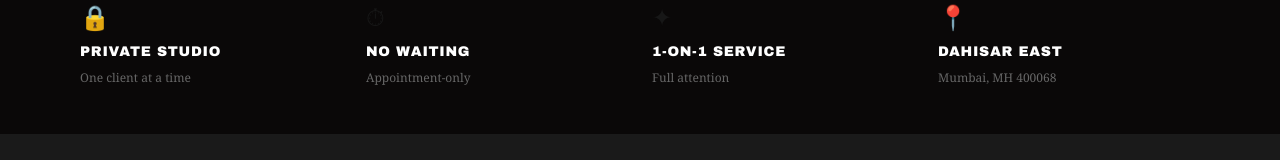
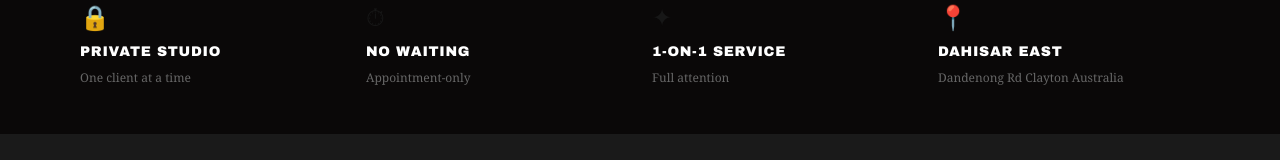
Before and after one commit to maisonatelier52-ux/Ann-s_salon, a Next.js app: page /booking in a window 1280 px wide. Shown: the part 1635-1795 px from the top of the page. Built offline with nearby package versions, Linux system fonts and the light colour scheme.

Commit message:
chnage the mumbai name

```diff
--- a/app/booking/page.jsx
+++ b/app/booking/page.jsx
@@ -991,7 +991,7 @@ export default function BookingPage() {
           <div className="flex items-center gap-4 mb-6">
             <div className="h-px w-10" style={{ backgroundColor: "#c9a96e" }} />
             <span className="uppercase text-xs tracking-[0.4em]" style={{ fontFamily: "Georgia, serif", color: "#c9a96e" }}>
-              Private Studio · Dahisar East, Mumbai
+              Private Studio · Dandenong Rd Clayton Australia
             </span>
           </div>
           <h1
@@ -1467,7 +1467,7 @@ export default function BookingPage() {
               { icon: "🔒", label: "Private Studio", sub: "One client at a time" },
               { icon: "⏱", label: "No Waiting", sub: "Appointment-only" },
               { icon: "✦", label: "1-on-1 Service", sub: "Full attention" },
-              { icon: "📍", label: "Dahisar East", sub: "Mumbai, MH 400068" },
+              { icon: "📍", label: "Dahisar East", sub: "Dandenong Rd Clayton Australia" },
             ].map((b) => (
               <div key={b.label} className="flex flex-col gap-2">
                 <span className="text-2xl">{b.icon}</span>
--- a/app/reviews/page.jsx
+++ b/app/reviews/page.jsx
@@ -464,7 +464,7 @@ export default function ReviewsPage() {
             <div className="flex flex-col gap-4">
               {/* Google review CTA */}
               <a
-                href="https://maps.app.goo.gl/iQ4hG5RH142W3svY9"
+                href="https://maps.app.goo.gl/dCBNefeX4W1UVzG86"
                 target="_blank"
                 rel="noopener noreferrer"
                 className="group flex items-center justify-between px-10 py-7 font-black uppercase text-base tracking-widest transition-all hover:brightness-110 hover:scale-[1.02]"
@@ -487,7 +487,7 @@ export default function ReviewsPage() {
                 {[
                   { icon: "⭐", label: `${totalReviews}+ Reviews` },
                   { icon: "🏆", label: "5-Star Rated" },
-                  { icon: "📍", label: "Mumbai Studio" },
+                  { icon: "📍", label: "Clayton Studio, Australia" },
                 ].map((b) => (
                   <div
                     key={b.label}
```
